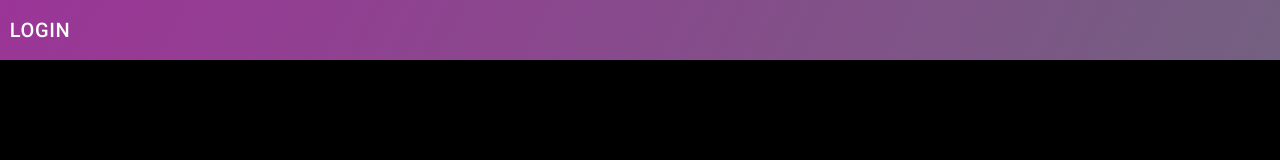
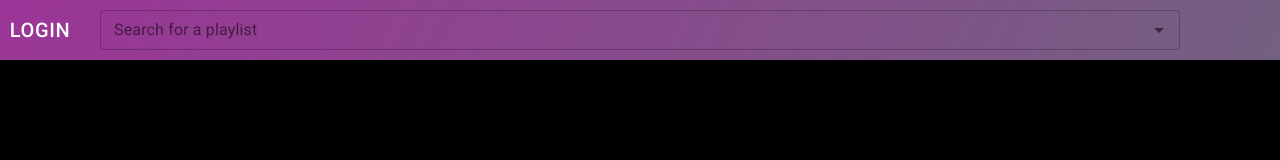
Before and after one commit to daw5/playlistr, a React (Create React App) app in the folder client/: page /playlist in a window 1280 px wide. Shown: the top 160 px of the page. Built offline with nearby package versions, Linux system fonts and the light colour scheme; no server answers.

Commit message:
search bar styling

```diff
--- a/client/src/components/header/header.js
+++ b/client/src/components/header/header.js
@@ -1,6 +1,8 @@
 import React, { useEffect, useState } from "react";
 import ChatBubbleIcon from "@material-ui/icons/ChatBubble";
 import ChatBubbleOutlineIcon from "@material-ui/icons/ChatBubbleOutline";
+import Autocomplete from "@material-ui/lab/Autocomplete";
+import TextField from "@material-ui/core/TextField";
 import { AuthService } from "../../services";
 import { AuthInputs } from "..";
 import { SideMenu } from "..";
@@ -8,7 +10,7 @@ import { Button, Typography } from "@material-ui/core";
 import "./header.scss";
 
 function Header(props) {
-  const [showLoginInputs, setShowLoginInputs] = useState(false);
+  const [showAuthInputs, setShowAuthInputs] = useState(false);
   const [showRegisterInputs, setShowRegisterInputs] = useState(false);
   const [authService, setAuthService] = useState(null);
   const [temporaryMessage, setTemporaryMessage] = useState("");
@@ -19,7 +21,7 @@ function Header(props) {
 
   const resetHeader = () => {
     setShowRegisterInputs(false);
-    setShowLoginInputs(false);
+    setShowAuthInputs(false);
   };
 
   const handleLogin = (input) => {
@@ -69,7 +71,11 @@ function Header(props) {
 
   return (
     <div id="headerContainer">
-      <div id="header" className={temporaryMessage && "animate-header"}>
+      <div
+        id="header"
+        className={`${temporaryMessage && "animate-header"}
+          ${!showAuthInputs && "signed-in-header"}`}
+      >
         {temporaryMessage && (
           <Typography className={"temporaryMessage"} variant="h5">
             {temporaryMessage}
@@ -86,11 +92,11 @@ function Header(props) {
                   />
                 ) : (
                   <div id="loginButtonContainer">
-                    {!showLoginInputs || showRegisterInputs ? (
+                    {!showAuthInputs || showRegisterInputs ? (
                       <Button
                         id="loginButton"
                         onClick={() => {
-                          setShowLoginInputs(true);
+                          setShowAuthInputs(true);
                           setShowRegisterInputs(false);
                         }}
                       >
@@ -108,12 +114,33 @@ function Header(props) {
                 )}
               </div>
             )}
-            {showLoginInputs && (
+            {showAuthInputs && (
               <AuthInputs
                 resetHeader={resetHeader}
                 loginOrRegister={loginOrRegister}
                 showRegisterInputs={showRegisterInputs}
               />
+            )}
+            {!showAuthInputs && (
+              <div className="playlist-search-bar-container">
+                <Autocomplete
+                  id="playlistAutoComplete"
+                  size="small"
+                  className="playlist-search-bar"
+                  options={props.playlists || []}
+                  onChange={(evt, playlist) => {
+                    props.setPlaylist(playlist);
+                  }}
+                  getOptionLabel={(option) => option.email}
+                  renderInput={(params) => (
+                    <TextField
+                      {...params}
+                      label="Search for a playlist"
+                      variant="outlined"
+                    />
+                  )}
+                />
+              </div>
             )}
             {props.currentUser && (
               <div id="messaging-icon-column">
@@ -121,22 +148,19 @@ function Header(props) {
                   id="messaging-icon-container"
                   onClick={props.toggleMessagingSidebar}
                 >
+                  {!props.messagingSidebarOpen ? (
                     <ChatBubbleOutlineIcon
                       id="messaging-icon-outline"
                       style={{
                         fontSize: 40,
                       }}
-                    className={
-                      props.messagingSidebarOpen ? "hidden" : "visible"
-                    }
                     ></ChatBubbleOutlineIcon>
+                  ) : (
                     <ChatBubbleIcon
                       id="messaging-icon-filled"
                       style={{ fontSize: 40 }}
-                    className={
-                      props.messagingSidebarOpen ? "visible" : "hidden"
-                    }
                     ></ChatBubbleIcon>
+                  )}
                 </div>
               </div>
             )}
--- a/client/src/components/header/header.scss
+++ b/client/src/components/header/header.scss
@@ -8,6 +8,25 @@
 
   display: grid;
   grid-template-columns: auto auto 100px;
+}
+
+#header.signed-in-header {
+  grid-template-columns: 100px auto 100px;
+}
+
+.playlist-search-bar-container {
+  grid-column: 2;
+  display: flex;
+  justify-content: center;
+  align-items: center;
+}
+
+.playlist-search-bar {
+  height: 80%;
+  width: 100%;
+  display: flex;
+  justify-content: center;
+  align-items: center;
 }
 
 .animate-header {
@@ -121,6 +140,10 @@
     grid-template-columns: 1fr 1fr;
   }
 
+  .playlist-search-bar-container {
+    grid-column: 1 / span 2;
+  }
+
   #navButtonsContainer {
     margin: auto;
     grid-column: 1 / span 4;
```
Lines whose indentation alone changed are shown as unchanged.
